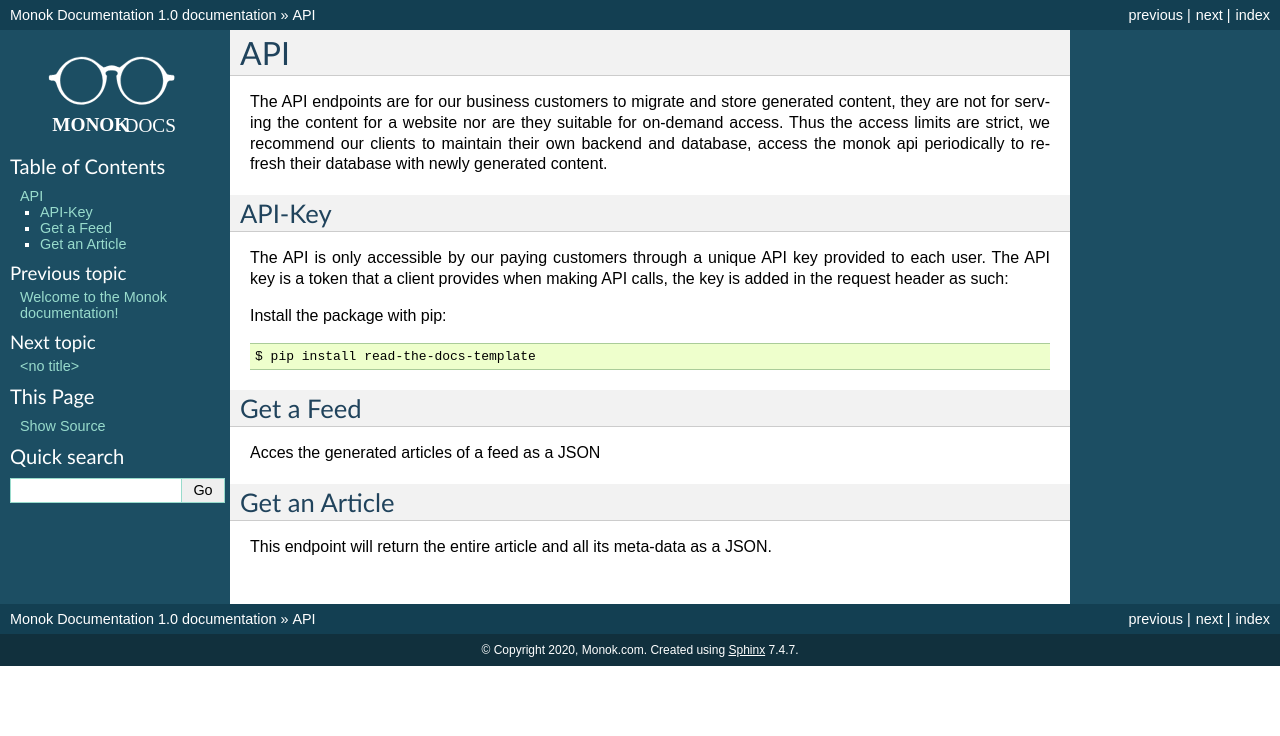
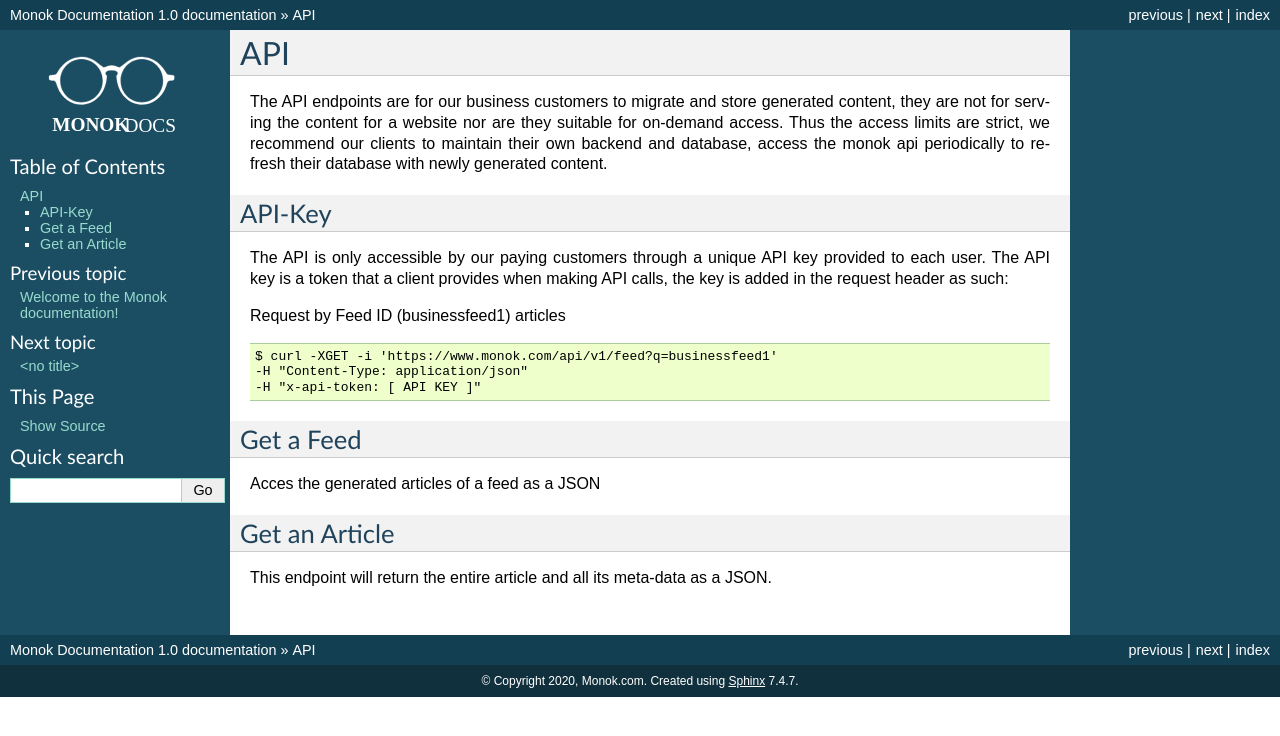
Before and after one commit to monoklabs/monok-docs, a Sphinx documentation site: the page built from docs/api.rst, in a window 1280 px wide. Shown: the top 736 px of the page. Built offline with Sphinx 7.4.7, drawn with Linux system fonts in a browser that asks for light colours.

Commit message:
Update api.rst

```diff
--- a/docs/api.rst
+++ b/docs/api.rst
@@ -15,9 +15,11 @@ The API is only accessible by our paying customers through a unique API key prov
 each user. The API key is a token that a client provides when making API calls, the key is
 added in the request header as such:
 
-Install the package with pip::
+Request by Feed ID (businessfeed1) articles ::
 
-    $ pip install read-the-docs-template
+    $ curl -XGET -i 'https://www.monok.com/api/v1/feed?q=businessfeed1'
+    -H "Content-Type: application/json"
+    -H "x-api-token: [ API KEY ]"
 
 Get a Feed
 ------------
```
